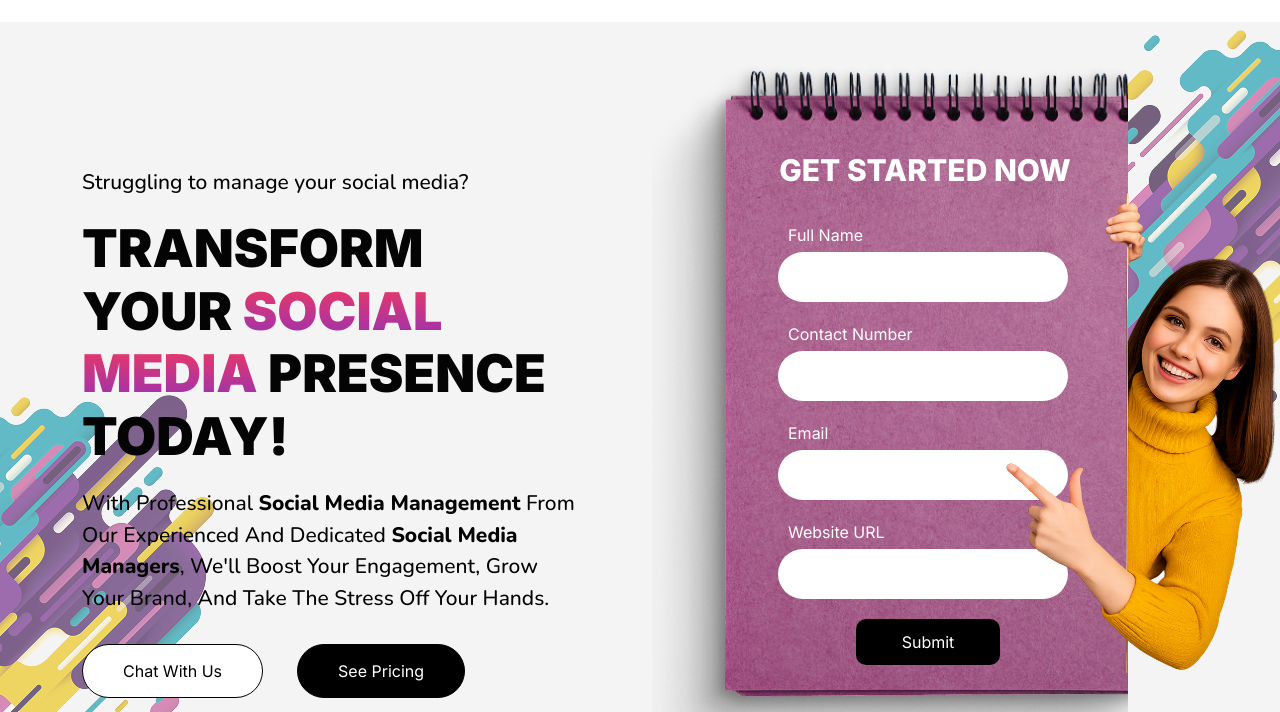
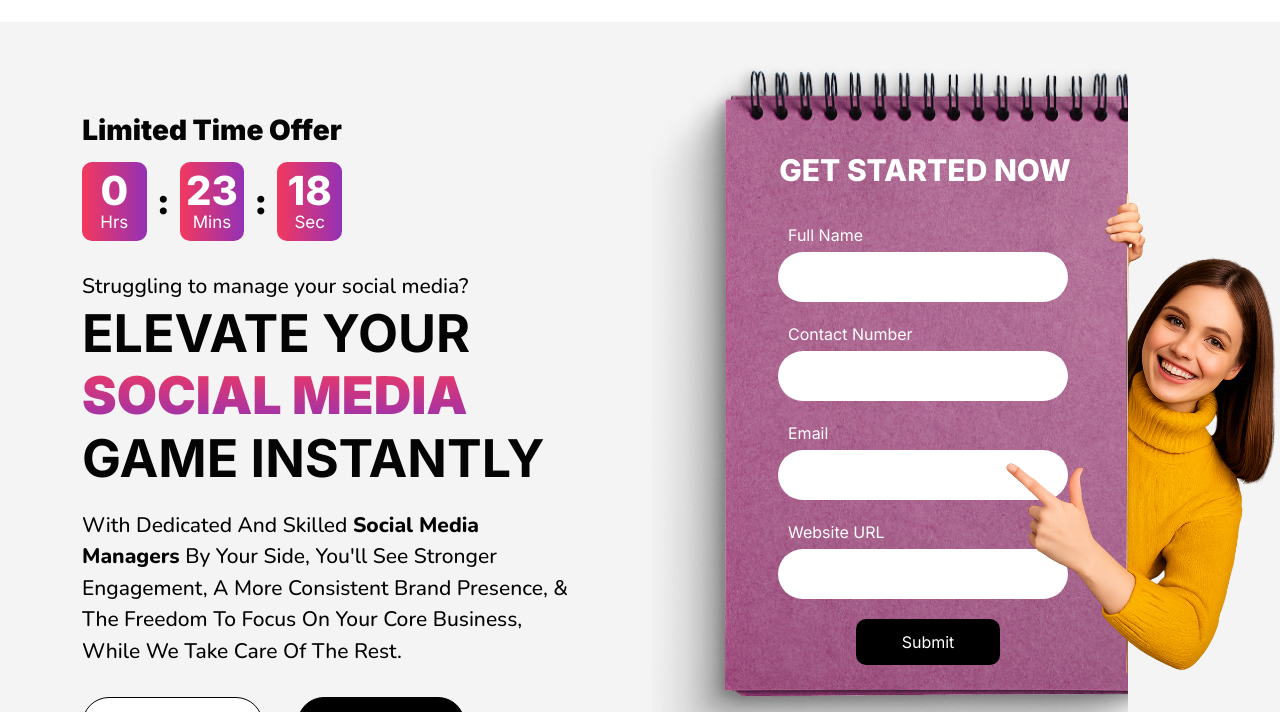
Before and after one commit to Bilal996999/marketairre, a plain HTML site: page index.html in a window 1280 px wide. Shown: the part 88-800 px from the top of the page. Drawn offline with nearby package versions, Linux system fonts and the light colour scheme.

Commit message:
Live -v6

```diff
--- a/assets/css/responsive.css
+++ b/assets/css/responsive.css
@@ -26,10 +26,10 @@
         height: 780px;
     }
     .section-overlay.left {
-        opacity: .15;
+        opacity: 0;
     }
     .section-overlay.right {
-        opacity: .15;
+        opacity: 0;
     }
 }
 
@@ -141,10 +141,10 @@
         padding: 14px 40px;
     }
     .section-overlay.left {
-        opacity: .6;
+        opacity: 0;
     }
     .section-overlay.right {
-        opacity: .6;
+        opacity: 0;
     }
     .risk-content h2 {
         font-size: 70px;
@@ -640,12 +640,12 @@
     .hero-content-wrapper {
         margin-top: 20px;
     }
-    .section-overlay.left {
+    /* .section-overlay.left {
         opacity: .2;
     }
     .section-overlay.right {
         opacity: .2;
-    }
+    } */
     .hero-content-wrapper h1 {
         font-size: 28px;
     }
--- a/assets/css/styles.css
+++ b/assets/css/styles.css
@@ -143,20 +143,21 @@ input{
 }
 .hero-content-wrapper{
     font-family: "Nunito", sans-serif;
-    padding-right: 60px;
+    padding-right: 25px;
 }
 .hero-content-wrapper small{
     display: block;
-    font-size: 28px;
+    font-size: 26px;
     font-weight: 500;
-    margin-bottom: 20px;
+    margin-top: 30px;
 }
 .hero-content-wrapper h1{
-    font-size: 60px;
+    font-size: 68px;
     font-family: "Inter", sans-serif;
-    font-weight: 900;
+    font-weight: 700;
     margin-bottom: 20px;
     text-transform: uppercase;
+    line-height: 1em;
 }
 .hero-content-wrapper h1 .gradient-heading{
     font-weight: 900;
@@ -294,7 +295,7 @@ input{
     padding-top: 20px;
 }
 .bi-expertise{
-    padding: 120px 0;
+    padding: 80px 0 100px;
     background-color: #F4F4F4;
     position: relative;
 }
@@ -316,6 +317,9 @@ input{
 .expertise-content p {
     font-size: 18px;
 }
+.business-img.six {
+    padding: 13px 14px 17px;
+}
 .bi-expertise .bi-btn {
     margin-inline: auto;
     display: block;
@@ -324,17 +328,22 @@ input{
 }
 .bi-risk{
     background-color: #F4F4F4;
-    padding: 60px 0 0;
+    padding: 60px 0;
 }
 .risk-content h4 {
-    font-size: 26px;
+    font-size: 41px;
     font-weight: 700;
     margin-bottom: 20px;
 }
 .risk-content p {
-    font-size: 20px;
-    max-width: 465px;
+    font-size: 28px;
+    /* max-width: 465px; */
     font-weight: 500;
+}
+.bi-risk img {
+    position: absolute;
+    bottom: -60px;
+    max-width: 630px;
 }
 .risk-content h3 {
     font-size: 30px;
@@ -472,7 +481,7 @@ form.unlock-form button {
     box-shadow: 0 10px 30px transparent;
 }
 .package-item:hover {
-    translate: 0 30px;
+    /* translate: 0 30px; */
     box-shadow: 0 10px 30px hsl(0, 0%, 0%, .4);
 }
 .package-item:before {
@@ -1026,3 +1035,46 @@ p.line-height::before {
     background: unset !important;
     translate: unset !important;
 }
+.countdown-day{
+    display: none !important;
+}
+#countdown ul {
+    gap: 10px;
+    display: flex;
+    align-items: center;
+    font-family: "Inter", sans-serif;
+}
+#countdown {
+    max-width: 260px;
+    text-align: center;
+    font-weight: 900;
+    font-size: 35px;
+}
+#countdown ul li {
+    font-size: 17px;
+    font-weight: 600;
+    display: flex;
+    flex-direction: column;
+    justify-content: center;
+    align-items: center;
+    line-height: 1em;
+    gap: 15px;
+    width: 70px;
+    text-align: center;
+    background-color: #fff;
+    padding: 20px 0 10px;
+    border-radius: 10px;
+    font-weight: 400;
+    background: linear-gradient(90deg, rgba(243, 57, 94, 1) 0%, rgba(148, 49, 182, 1) 100%);
+    color: #fff;
+}
+#countdown ul li span{
+    font-size: 40px;
+    font-weight: 800;
+}
+#countdown .theme-heading {
+    font-family: 'Inter', sans-serif;
+    font-size: 28px;
+    font-weight: 900;
+    margin-bottom: 15px;
+}
--- a/assets/js/custom.js
+++ b/assets/js/custom.js
@@ -158,3 +158,49 @@ showAlertCycle();
       $('html, body').animate({ scrollTop: 0 }, scrollSpeed);
     });
   });
+
+
+
+  (function () {
+    const second = 1000,
+          minute = second * 60,
+          hour = minute * 60,
+          day = hour * 24;
+
+    //I'm adding this section so I don't have to keep updating this pen every year :-)
+    //remove this if you don't need it
+    let today = new Date(),
+        dd = String(today.getDate()).padStart(2, "0"),
+        mm = String(today.getMonth() + 1).padStart(2, "0"),
+        yyyy = today.getFullYear(),
+        nextYear = yyyy + 1,
+        dayMonth = "09/30/",
+        birthday = dayMonth + yyyy;
+
+    today = mm + "/" + dd + "/" + yyyy;
+    if (today > birthday) {
+      birthday = dayMonth + nextYear;
+    }
+    //end
+
+    const countDown = new Date(birthday).getTime(),
+        x = setInterval(function() {
+
+          const now = new Date().getTime(),
+                distance = countDown - now;
+
+            document.getElementById("days").innerText = Math.floor(distance / (day)),
+            document.getElementById("hours").innerText = Math.floor((distance % (day)) / (hour)),
+            document.getElementById("minutes").innerText = Math.floor((distance % (hour)) / (minute)),
+            document.getElementById("seconds").innerText = Math.floor((distance % (minute)) / second);
+
+          //do something later when date is reached
+          if (distance < 0) {
+            document.getElementById("headline").innerText = "It's my birthday!";
+            document.getElementById("countdown").style.display = "none";
+            document.getElementById("content").style.display = "block";
+            clearInterval(x);
+          }
+          //seconds
+        }, 0)
+    }());
--- a/index.html
+++ b/index.html
@@ -163,19 +163,27 @@
             <div class="row justify-content-between align-items-center">
                 <div class="col-md-6 col-sm-12 col-12">
                     <div class="hero-content-wrapper">
+                        <div id="countdown">
+                            <h4 class="theme-heading">Limited Time Offer</h4>
+                            <ul>
+                                <li class="countdown-day"><span id="days"></span>days</li>
+                                <li><span id="hours"></span> Hrs</li>:
+                                <li><span id="minutes"></span> Mins</li>:
+                                <li><span id="seconds"></span> Sec</li>
+                            </ul>
+                        </div>
                         <small>Struggling to manage your social media?</small>
                         <h1>
-                            Transform Your
+                            Elevate Your
                             <span class="gradient-heading">
                                 Social Media
                             </span>
-                            Presence Today!
+                            Game Instantly
                         </h1>
                         <p class="theme-para">
-                            With professional <b>social media management</b> from our experienced and dedicated
-                            <b>social media
-                                managers</b>, we'll boost your engagement, grow your brand, and take the stress off your
-                            hands.
+                            With dedicated and skilled <b>Social Media Managers</b> by your side, you'll see stronger
+                            engagement, a more consistent brand presence, & the freedom to focus on your core
+                            business, while we take care of the rest.
                         </p>
                         <div class="hero-btn-wrapper">
                             <a href="#" class="bi-btn white">Chat With Us</a>
@@ -217,7 +225,7 @@
                 <h2 class="theme-heading">
                     Challenges
                     <span class="gradient-heading">Business Owners <br>Face</span>
-                    with Social Media
+                    in Managing Social Media
                 </h2>
             </div>
             <div class="row justify-content-center align-items-center">
@@ -299,7 +307,7 @@
                 </div>
                 <div class="col-lg-4 col-md-6 col-12">
                     <div class="business-wrapper">
-                        <div class="business-img">
+                        <div class="business-img six">
                             <img src="./assets/img/business-6.png" class="img-fluid" loading="lazy" />
                         </div>
                         <h3>
@@ -396,7 +404,8 @@
                     <img src="./assets/img/expertise-img.png" class="img-fluid" loading="lazy" />
                 </div>
             </div>
-            <a href="#" data-bs-toggle="modal" data-bs-target="#contactModal" class="bi-btn mx-auto">Get In Touch With Us!</a>
+            <a href="#" data-bs-toggle="modal" data-bs-target="#contactModal" class="bi-btn mx-auto">Get In Touch With
+                Us!</a>
         </div>
     </section>
 
@@ -838,16 +847,16 @@
     <section class="bi-risk">
         <div class="container">
             <div class="row justify-content-center align-items-center">
-                <div class="col-lg-6 col-md-12 col-12">
+                <div class="col-lg-7 col-md-12 col-12">
                     <div class="risk-content">
                         <h4>
                             Already working with another agency?
                         </h4>
                         <p>
-                            We'll offer you upto $50/$100 Ad credit when you switch to us.
-                        </p>
-                        <h3>
-                            Experience the difference
+                            We'll offer you upto <b>$50/$100</b> Ad credit <br>when you switch to us.
+                        </p>
+                        <h3 class="gradient-heading">
+                            Experience the difference.
                         </h3>
                         <h2>
                             RISK-FREE!
@@ -855,7 +864,7 @@
                         <a href="#" class="bi-btn">Claim Your Credit</a>
                     </div>
                 </div>
-                <div class="col-lg-6 col-md-12 col-12">
+                <div class="col-lg-5 col-md-12 col-12">
                     <img src="./assets/img/risk-free.png" class="img-fluid" loading="lazy" />
                 </div>
             </div>
@@ -931,7 +940,8 @@
             <div class="top-content text-center">
                 <h2 class="theme-heading">
                     Build <span class="gradient-heading">Social Media Presence</span>
-                    <p class="theme-para">Establish an Impressive Social Media Presence in Just One Month, Just Like Our Current Clients!</p>
+                    <p class="theme-para">Establish an Impressive Social Media Presence in Just One Month, Just Like Our
+                        Current Clients!</p>
                 </h2>
             </div>
             <div class="portfolio-wrapper">
@@ -1001,7 +1011,7 @@
                         <form class="unlock-form">
                             <div class="d-flex">
                                 <input type="email" placeholder="Email" name="email" />
-                                <button class="bi-btn">DOWNLOAD NOW</button>
+                                <button class="bi-btn">DOWNLOAD</button>
                             </div>
                         </form>
                     </div>
@@ -1021,88 +1031,115 @@
             <div class="accordion" id="accordionExample">
                 <div class="accordion-item">
                     <h2 class="accordion-header" id="headingOne">
-                    <button class="accordion-button" type="button" data-bs-toggle="collapse" data-bs-target="#collapseOne" aria-expanded="true" aria-controls="collapseOne">
+                        <button class="accordion-button" type="button" data-bs-toggle="collapse"
+                            data-bs-target="#collapseOne" aria-expanded="true" aria-controls="collapseOne">
                             How do you create a content strategy for my business?
                         </button>
                     </h2>
-                  <div id="collapseOne" class="accordion-collapse collapse show" aria-labelledby="headingOne" data-bs-parent="#accordionExample">
+                    <div id="collapseOne" class="accordion-collapse collapse show" aria-labelledby="headingOne"
+                        data-bs-parent="#accordionExample">
                         <div class="accordion-body">
-                        We manage all major social media platforms, including Facebook, Instagram, Twitter, LinkedIn, TikTok, and Pinterest. Our services are tailored to fit the unique needs and goals of each platform.
+                            We manage all major social media platforms, including Facebook, Instagram, Twitter,
+                            LinkedIn, TikTok, and Pinterest. Our services are tailored to fit the unique needs and goals
+                            of each platform.
                         </div>
                     </div>
                 </div>
                 <div class="accordion-item">
                     <h2 class="accordion-header" id="headingTwo">
-                    <button class="accordion-button collapsed" type="button" data-bs-toggle="collapse" data-bs-target="#collapseTwo" aria-expanded="false" aria-controls="collapseTwo">
+                        <button class="accordion-button collapsed" type="button" data-bs-toggle="collapse"
+                            data-bs-target="#collapseTwo" aria-expanded="false" aria-controls="collapseTwo">
                             What is included in your social media management service?
                         </button>
                     </h2>
-                  <div id="collapseTwo" class="accordion-collapse collapse" aria-labelledby="headingTwo" data-bs-parent="#accordionExample">
+                    <div id="collapseTwo" class="accordion-collapse collapse" aria-labelledby="headingTwo"
+                        data-bs-parent="#accordionExample">
                         <div class="accordion-body">
-                        Our social media management service includes content creation, scheduling, posting, community management, performance tracking, and regular reporting. We ensure your social media presence is active, engaging, and aligned with your brand.
+                            Our social media management service includes content creation, scheduling, posting,
+                            community management, performance tracking, and regular reporting. We ensure your social
+                            media presence is active, engaging, and aligned with your brand.
                         </div>
                     </div>
                 </div>
                 <div class="accordion-item">
                     <h2 class="accordion-header" id="headingThree">
-                    <button class="accordion-button collapsed" type="button" data-bs-toggle="collapse" data-bs-target="#collapseThree" aria-expanded="false" aria-controls="collapseThree">
+                        <button class="accordion-button collapsed" type="button" data-bs-toggle="collapse"
+                            data-bs-target="#collapseThree" aria-expanded="false" aria-controls="collapseThree">
                             Can you help with social media advertising?
                         </button>
                     </h2>
-                  <div id="collapseThree" class="accordion-collapse collapse" aria-labelledby="headingThree" data-bs-parent="#accordionExample">
+                    <div id="collapseThree" class="accordion-collapse collapse" aria-labelledby="headingThree"
+                        data-bs-parent="#accordionExample">
                         <div class="accordion-body">
-                        Yes, we specialize in creating and managing targeted social media advertising campaigns across platforms like Facebook, Instagram, LinkedIn, and more. Our goal is to maximize your ROI by reaching the right audience with compelling ads.
+                            Yes, we specialize in creating and managing targeted social media advertising campaigns
+                            across platforms like Facebook, Instagram, LinkedIn, and more. Our goal is to maximize your
+                            ROI by reaching the right audience with compelling ads.
                         </div>
                     </div>
                 </div>
                 <div class="accordion-item">
                     <h2 class="accordion-header" id="headingFour">
-                      <button class="accordion-button collapsed" type="button" data-bs-toggle="collapse" data-bs-target="#collapseFour" aria-expanded="false" aria-controls="collapseFour">
+                        <button class="accordion-button collapsed" type="button" data-bs-toggle="collapse"
+                            data-bs-target="#collapseFour" aria-expanded="false" aria-controls="collapseFour">
                             How do you measure the success of social media campaigns?
                         </button>
                     </h2>
-                    <div id="collapseFour" class="accordion-collapse collapse" aria-labelledby="headingFour" data-bs-parent="#accordionExample">
+                    <div id="collapseFour" class="accordion-collapse collapse" aria-labelledby="headingFour"
+                        data-bs-parent="#accordionExample">
                         <div class="accordion-body">
-                        We use various metrics such as engagement rates, follower growth, website traffic, and conversion rates to measure the success of your social media campaigns. Detailed reports are provided regularly to keep you informed about your campaign’s performance.
+                            We use various metrics such as engagement rates, follower growth, website traffic, and
+                            conversion rates to measure the success of your social media campaigns. Detailed reports are
+                            provided regularly to keep you informed about your campaign’s performance.
                         </div>
                     </div>
                 </div>
 
                 <div class="accordion-item">
                     <h2 class="accordion-header" id="headingFive">
-                      <button class="accordion-button collapsed" type="button" data-bs-toggle="collapse" data-bs-target="#collapseFive" aria-expanded="false" aria-controls="collapseFive">
+                        <button class="accordion-button collapsed" type="button" data-bs-toggle="collapse"
+                            data-bs-target="#collapseFive" aria-expanded="false" aria-controls="collapseFive">
                             What is your process for community management?
                         </button>
                     </h2>
-                    <div id="collapseFive" class="accordion-collapse collapse" aria-labelledby="headingFive" data-bs-parent="#accordionExample">
+                    <div id="collapseFive" class="accordion-collapse collapse" aria-labelledby="headingFive"
+                        data-bs-parent="#accordionExample">
                         <div class="accordion-body">
-                        Our community management process involves actively monitoring your social media channels, responding to comments and messages, and engaging with your audience. We ensure that your brand maintains a positive and active presence online.
+                            Our community management process involves actively monitoring your social media channels,
+                            responding to comments and messages, and engaging with your audience. We ensure that your
+                            brand maintains a positive and active presence online.
                         </div>
                     </div>
                 </div>
 
                 <div class="accordion-item">
                     <h2 class="accordion-header" id="headingSix">
-                      <button class="accordion-button collapsed" type="button" data-bs-toggle="collapse" data-bs-target="#collapseSix" aria-expanded="false" aria-controls="collapseSix">
+                        <button class="accordion-button collapsed" type="button" data-bs-toggle="collapse"
+                            data-bs-target="#collapseSix" aria-expanded="false" aria-controls="collapseSix">
                             How often will you post content on my social media accounts?
                         </button>
                     </h2>
-                    <div id="collapseSix" class="accordion-collapse collapse" aria-labelledby="headingSix" data-bs-parent="#accordionExample">
+                    <div id="collapseSix" class="accordion-collapse collapse" aria-labelledby="headingSix"
+                        data-bs-parent="#accordionExample">
                         <div class="accordion-body">
-                        The frequency of posting depends on your specific needs and the platform. Typically, we post content multiple times a week to ensure consistent engagement and visibility.
+                            The frequency of posting depends on your specific needs and the platform. Typically, we post
+                            content multiple times a week to ensure consistent engagement and visibility.
                         </div>
                     </div>
                 </div>
 
                 <div class="accordion-item">
                     <h2 class="accordion-header" id="headingSeven">
-                      <button class="accordion-button collapsed" type="button" data-bs-toggle="collapse" data-bs-target="#collapseSeven" aria-expanded="false" aria-controls="collapseSeven">
+                        <button class="accordion-button collapsed" type="button" data-bs-toggle="collapse"
+                            data-bs-target="#collapseSeven" aria-expanded="false" aria-controls="collapseSeven">
                             Can you help with content creation, such as graphics and videos?
                         </button>
                     </h2>
-                    <div id="collapseSeven" class="accordion-collapse collapse" aria-labelledby="headingSeven" data-bs-parent="#accordionExample">
+                    <div id="collapseSeven" class="accordion-collapse collapse" aria-labelledby="headingSeven"
+                        data-bs-parent="#accordionExample">
                         <div class="accordion-body">
-                        Yes, we offer comprehensive content creation services, including graphics, videos, and written content. Our team works to produce high-quality, engaging content that reflects your brand’s voice and objectives.
+                            Yes, we offer comprehensive content creation services, including graphics, videos, and
+                            written content. Our team works to produce high-quality, engaging content that reflects your
+                            brand’s voice and objectives.
                         </div>
                     </div>
                 </div>
@@ -1920,6 +1957,7 @@
     <script src="./assets/js/bootstrap.bundle.min.js"></script>
     <script src="./assets/js/locomotive-scroll.min.js"></script>
     <script src="./assets/js/slick.min.js"></script>
+    <script src="https://pbutcher.uk/flipdown/js/flipdown/flipdown.js"></script>
     <script src="./assets/js/custom.js"></script>
 
     <script>
```
Also changed, not shown: assets/img/business-3.png, assets/img/business-5.png, assets/img/business-6.png, assets/img/check-icon.png, assets/img/expertise-img.png, 1 other file. Lines whose indentation alone changed are shown as unchanged.
